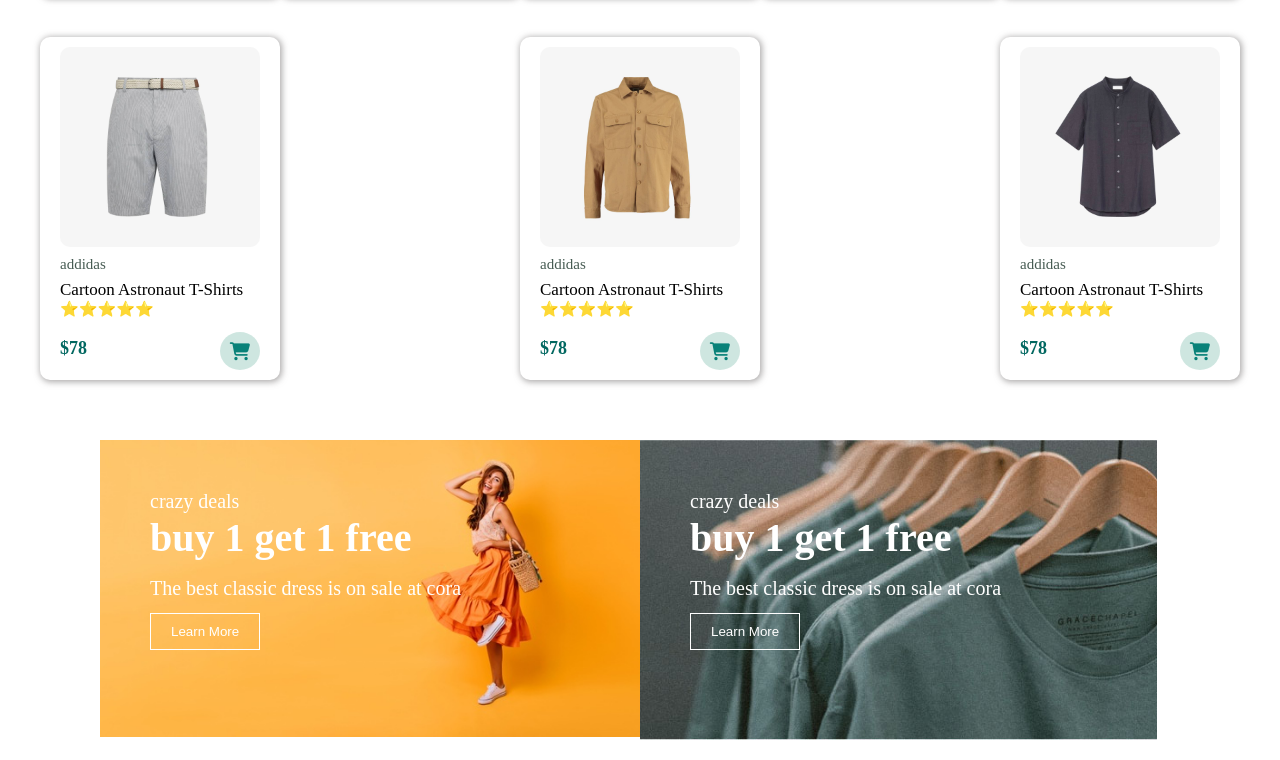
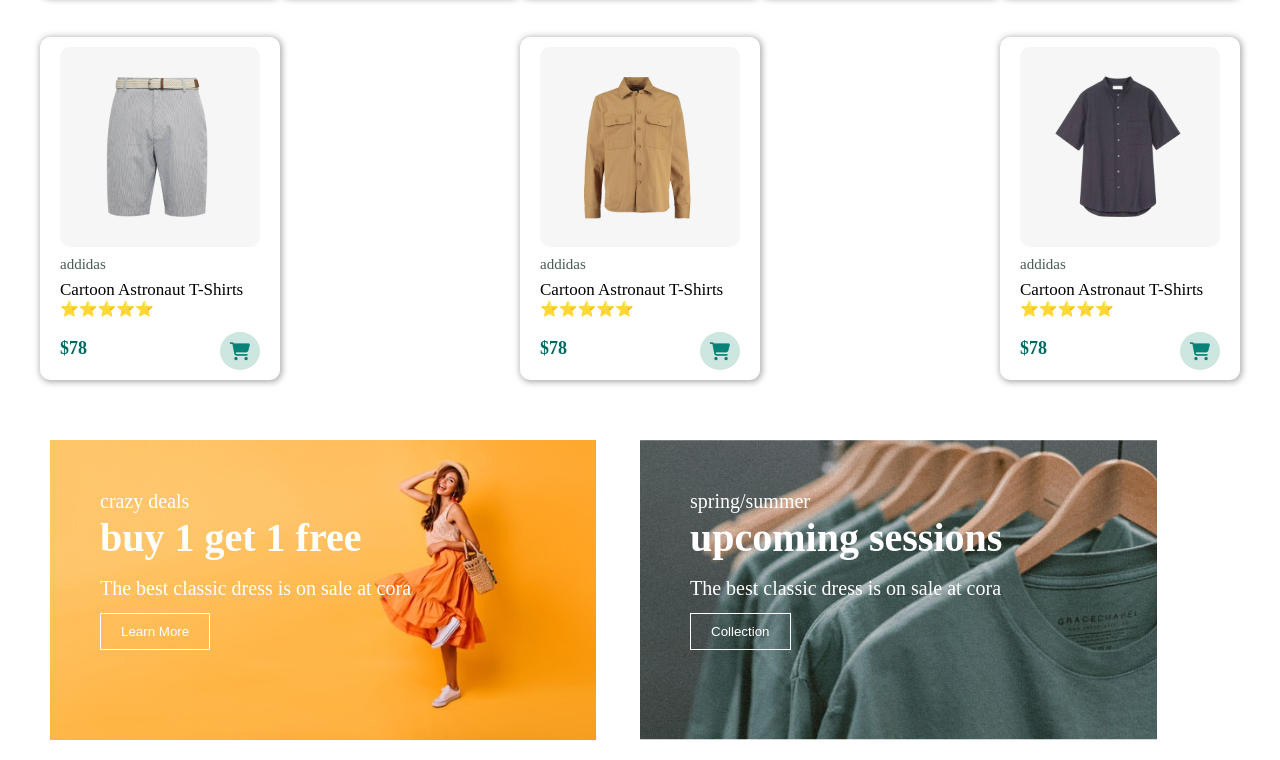
Before and after one commit to Sayali1801/shopping, a plain HTML site: page index.html in a window 1280 px wide. Shown: the part 2896-3656 px from the top of the page. Drawn offline with Linux system fonts and the light colour scheme.

Commit message:
banner section

```diff
--- a/index.html
+++ b/index.html
@@ -272,10 +272,10 @@
             <button>Learn More</button>
         </div>
         <div id="s-banner" class="banner-back2">
-            <h4>crazy deals</h4>
-            <h1>buy 1 get 1 free</h1>
+            <h4>spring/summer</h4>
+            <h1>upcoming sessions</h1>
             <h5>The best classic dress is on sale at  cora</h5>
-            <button>Learn More</button>
+            <button>Collection</button>
         </div>
     </section>
     <script src="script.js"></script>
--- a/style.css
+++ b/style.css
@@ -206,8 +206,9 @@ left: 0%;
 
 #banner{
     display: flex;
-    justify-content: space-evenly;
-    padding: 20px 100px
+    justify-content: space-between;
+    align-items: center;
+    padding: 20px 50px
 }
 .banner-back{
     background-image: url('./img/banner/b17.jpg');
```
